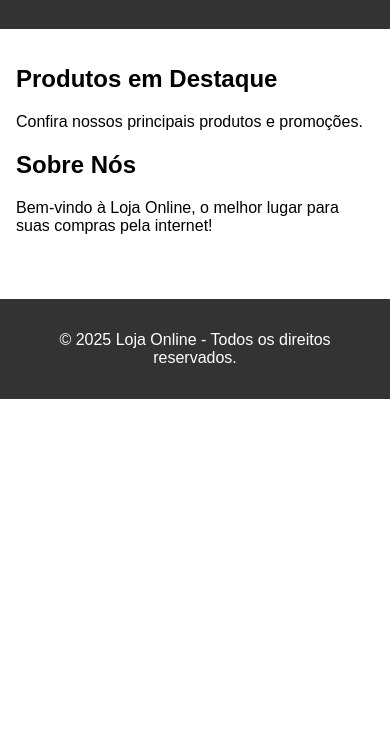
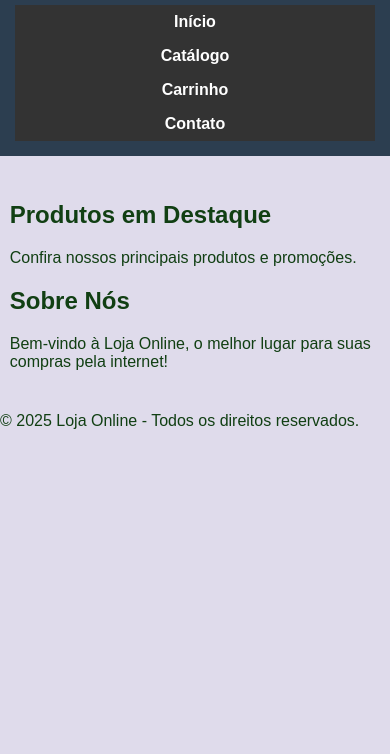
Before and after one commit to Matheussouza616/SITE-WORKSHOP, a plain HTML site: page index.html in a window 390 px wide. Shown: the part 90-844 px from the top of the page. Drawn offline with Linux system fonts and the light colour scheme.

Commit message:
Update style.css

```diff
--- a/assets/css/style.css
+++ b/assets/css/style.css
@@ -1,39 +1,65 @@
 body {
-  font-family: Arial, sans-serif;
+  font-family: 'Arial', sans-serif;
+  background-color: #dfdbeb;
+  color: #113f13;
   margin: 0;
   padding: 0;
 }
 
+/* Cabeçalho fixo e adaptável */
 header {
-  background-color: #333;
+  background-color: #2c3e50;
   color: white;
-  padding: 1rem;
+  text-align: center;
+  padding: 20px;
 }
 
-header h1 {
+/* Menu flexível */
+nav ul {
+  list-style: none;
+  display: flex;
+  justify-content: center;
+  flex-wrap: wrap; /* faz o menu quebrar em várias linhas */
+  background-color: #333;
+  padding: 0;
   margin: 0;
 }
 
-nav ul {
-  list-style: none;
-  padding: 0;
-  display: flex;
-  gap: 1rem;
+nav li {
+  margin: 10px;
 }
 
 nav a {
   color: white;
   text-decoration: none;
+  font-weight: bold;
 }
 
+/* Conteúdo centralizado e fluido */
 main {
-  padding: 1rem;
+  width: 90%;
+  max-width: 1000px;
+  margin: 20px auto;
+  padding: 10px;
 }
 
-footer {
-  background-color: #333;
-  color: white;
-  text-align: center;
-  padding: 1rem;
-  margin-top: 2rem;
+/* Responsividade para celulares */
+@media (max-width: 768px) {
+  header {
+    padding: 15px;
+  }
+
+  nav ul {
+    flex-direction: column;
+    align-items: center;
+  }
+
+  nav li {
+    margin: 8px 0;
+  }
+
+  main {
+    width: 95%;
+    padding: 5px;
+  }
 }
```
